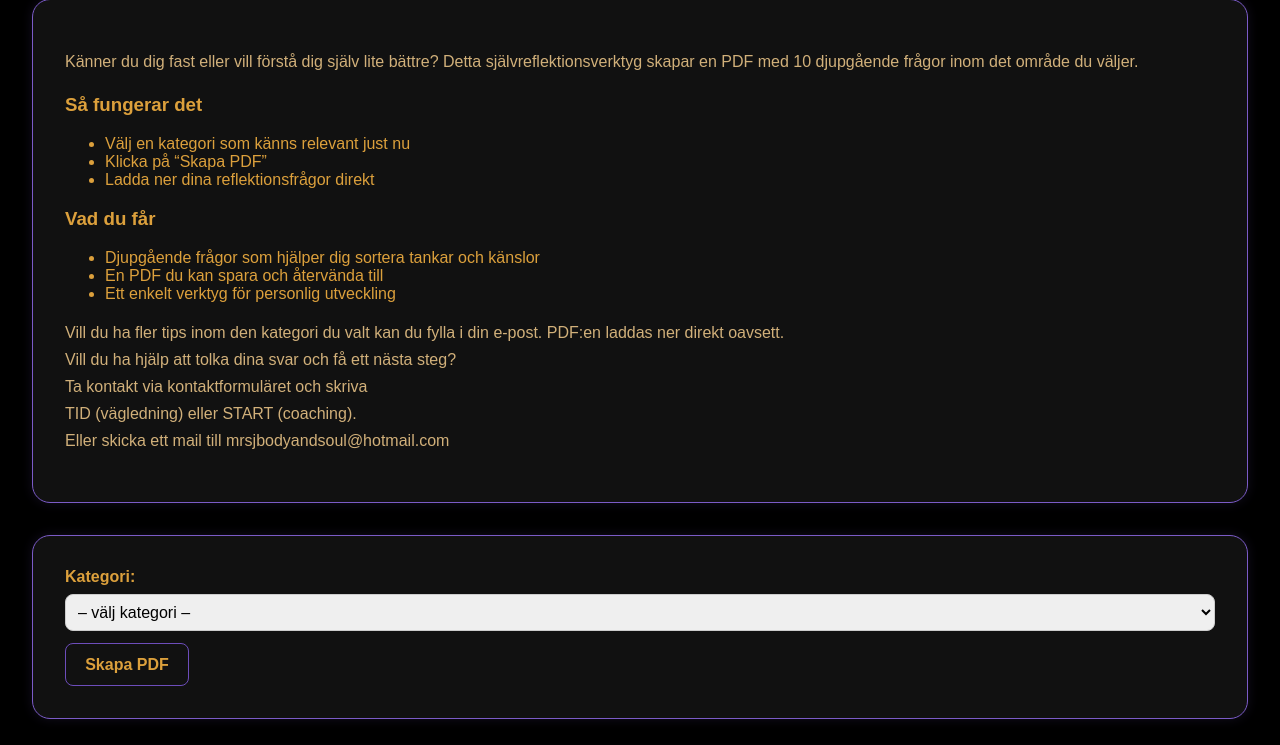
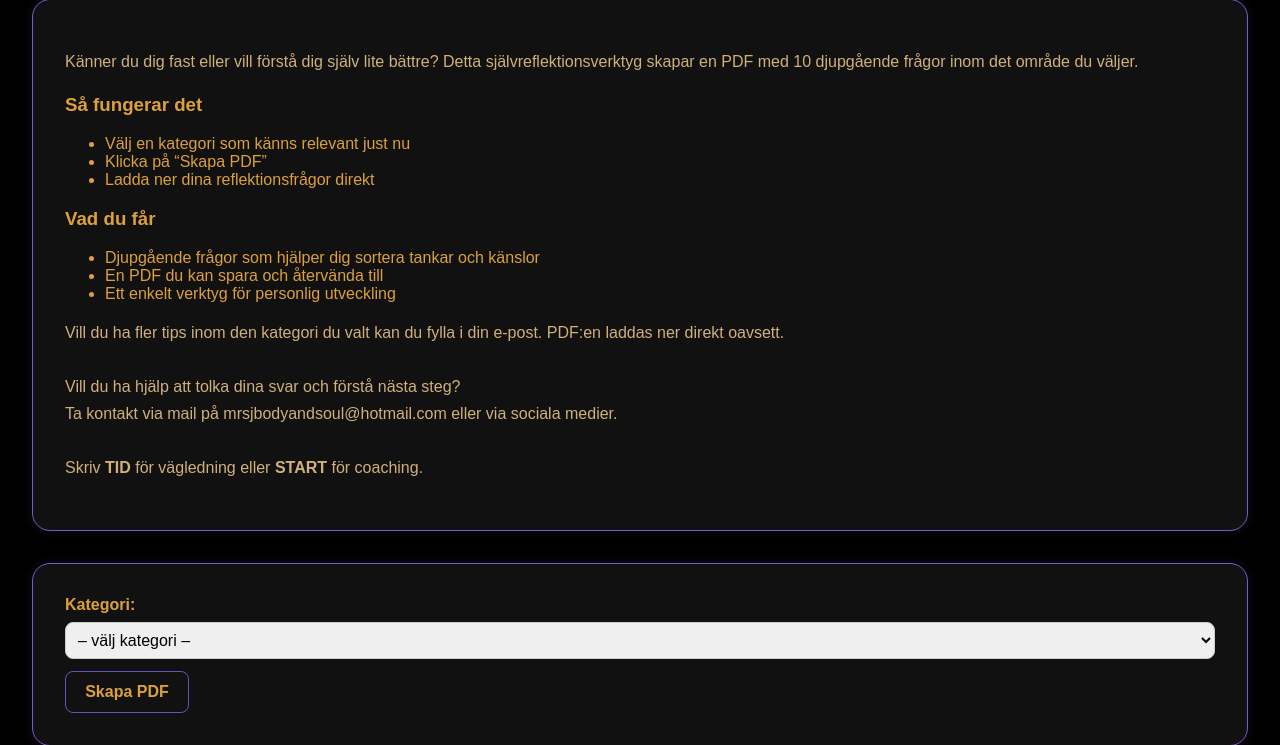
Before and after one commit to Elisabethjantti90/mrsjhub, a Flask app: page /pdf_journaling in a window 1280 px wide. Shown: the part 165-910 px from the top of the page. Run offline with Flask 3, Linux system fonts and the light colour scheme; some libraries are stand-ins or nearby versions.

Commit message:
pdf journaling text

```diff
--- a/templates/pdf_journaling.html
+++ b/templates/pdf_journaling.html
@@ -34,11 +34,18 @@ Detta självreflektionsverktyg skapar en PDF med 10 djupgående frågor inom det
 
 <p>
 Vill du ha fler tips inom den kategori du valt kan du fylla i din e-post.
-PDF:en laddas ner direkt oavsett.<br>
-Vill du ha hjälp att tolka dina svar och få ett nästa steg?<br>
-Ta kontakt via kontaktformuläret och skriva<br>
-TID (vägledning) eller START (coaching).<br>
-Eller skicka ett mail till mrsjbodyandsoul@hotmail.com
+PDF:en laddas ner direkt oavsett.
+<br><br>
+
+Vill du ha hjälp att tolka dina svar och förstå nästa steg?
+<br>
+
+Ta kontakt via mail på mrsjbodyandsoul@hotmail.com
+eller via sociala medier.
+<br><br>
+
+Skriv <strong>TID</strong> för vägledning
+eller <strong>START</strong> för coaching.
 </p>
   </p></div>
 <div class="card">
```
